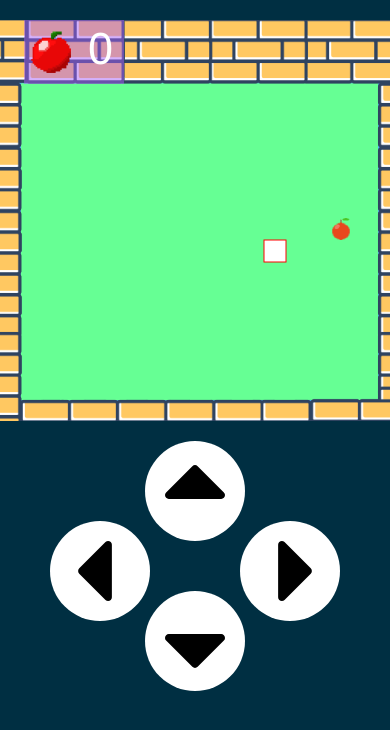
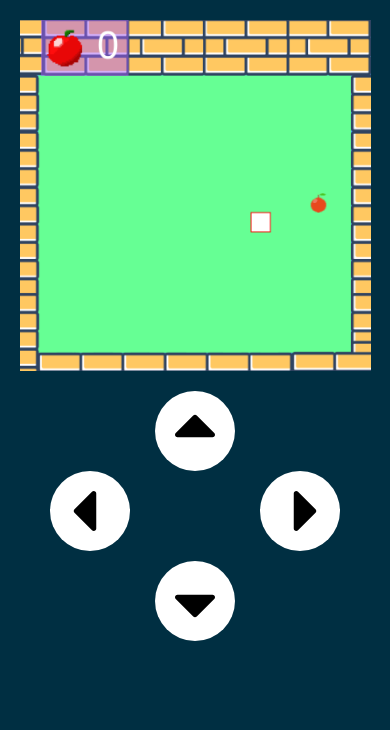
Before and after one commit to eduardonk9999/snake, a plain HTML site: page index.html in a window 390 px wide. Drawn offline with Linux system fonts and the light colour scheme.

Commit message:
Add, btn mobile

```diff
--- a/css/style.css
+++ b/css/style.css
@@ -21,9 +21,12 @@ span.btn {
 
 
 @media(max-width: 700px){
+  canvas#snake{
+    max-width: 90%;
+  }
   span.btn {
-    width: 100px;
-    height: 100px;
+    width: 80px;
+    height: 80px;
     background: #fff;
     font-size: 80px;
     border-radius: 100px;
@@ -52,7 +55,7 @@ span.btn {
   span.btnUp {position: absolute;left: 0;right: 0;margin: 0 auto;}
 
   span.btn svg {
-    width: 60px;
+    width: 40px;
     position: absolute;
   }
   span.btnRight svg {
@@ -65,7 +68,7 @@ span.btn {
     left: 0;
     right: 0;
     margin: 0 auto;
-    top: 11px;
+    top: 15px;
   }
 
   span.btnLeft svg {
@@ -75,7 +78,7 @@ span.btn {
   }
 
   span.btnDown svg {
-    bottom: 10px;
+    bottom: 15px;
     left: 0;
     right: 0;
     margin: 0 auto;
```
